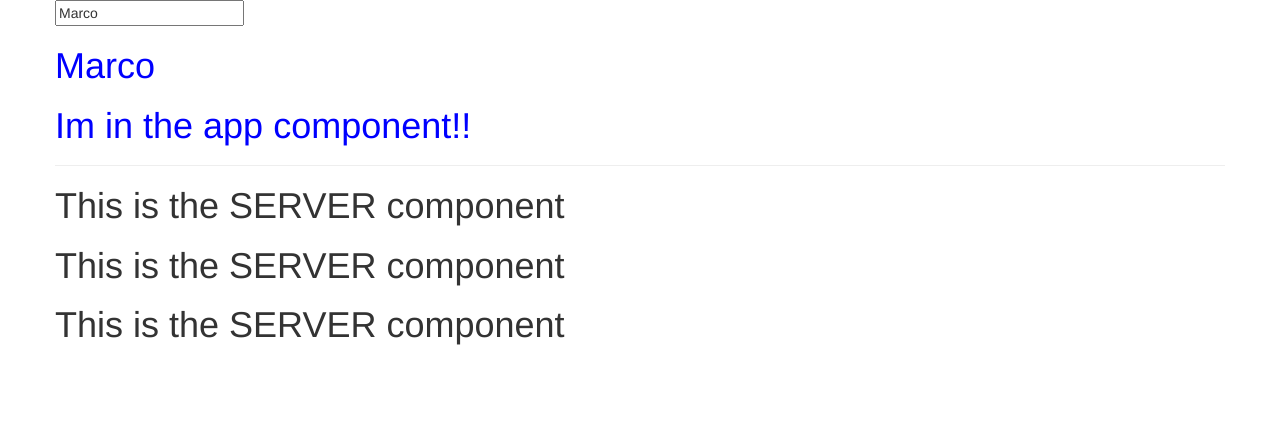
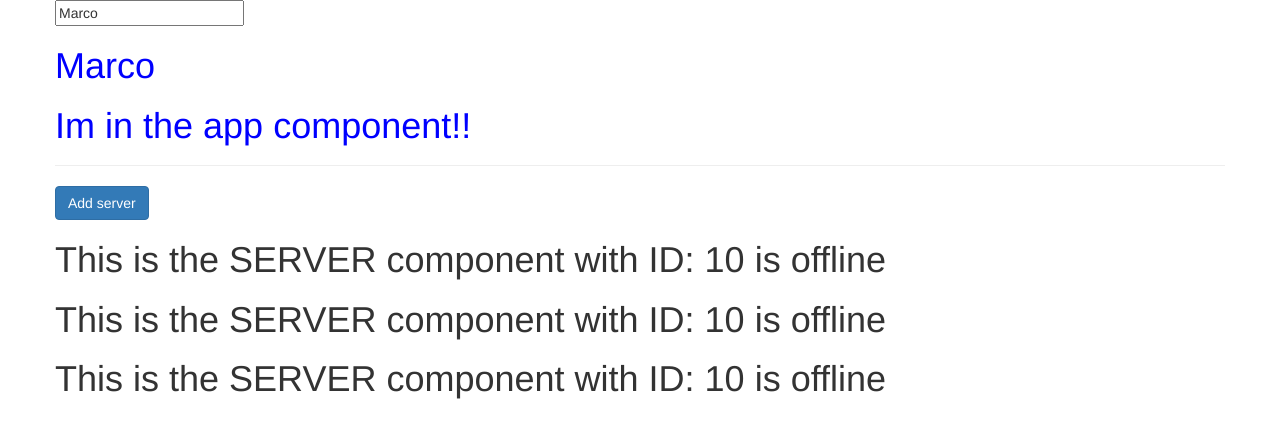
Before and after one commit to MarcGal/angular-app-1, an Angular app: page / in a window 1280 px wide. Shown: the top 438 px of the page. Built offline with nearby package versions, Linux system fonts and the light colour scheme.

Commit message:
Add string interpolation and property binding

```diff
--- a/src/app/server/server.component.html
+++ b/src/app/server/server.component.html
@@ -1 +1,2 @@
-<h1> This is the SERVER component </h1>
+<!-- This is string interpolation all variables are coinverted to string-->
+<h1> This is the SERVER component with ID: {{ serverID }} is {{ getServerStatus() }}</h1>
--- a/src/app/server/server.component.ts
+++ b/src/app/server/server.component.ts
@@ -12,5 +12,11 @@ import {Component} from '@angular/core'
 })
 
 export class ServerComponent {
+    //this is data we are passing to our components
+    serverID=10;
+    serverStatus='offline';
 
+    getServerStatus(){
+        return this.serverStatus;
+    }
 }
--- a/src/app/servers/servers.component.html
+++ b/src/app/servers/servers.component.html
@@ -1,3 +1,5 @@
+<!--This is properety binding using square brackets. we can bind to all html properties-->
+<button class="btn btn-primary" [disabled]="!allowNewServer" >Add server</button>
 <app-server></app-server>
 <app-server></app-server>
 <app-server></app-server>
--- a/src/app/servers/servers.component.ts
+++ b/src/app/servers/servers.component.ts
@@ -8,7 +8,14 @@ import { Component, OnInit } from '@angular/core';
 })
 export class ServersComponent implements OnInit {
 
-  constructor() { }
+  allowNewServer=false;
+  serverCreationStatus='No server was created!';
+
+  constructor() {
+    setTimeout(()=> {
+      this.allowNewServer=true;
+    },2000)
+  }
 
   ngOnInit() {
   }
```
